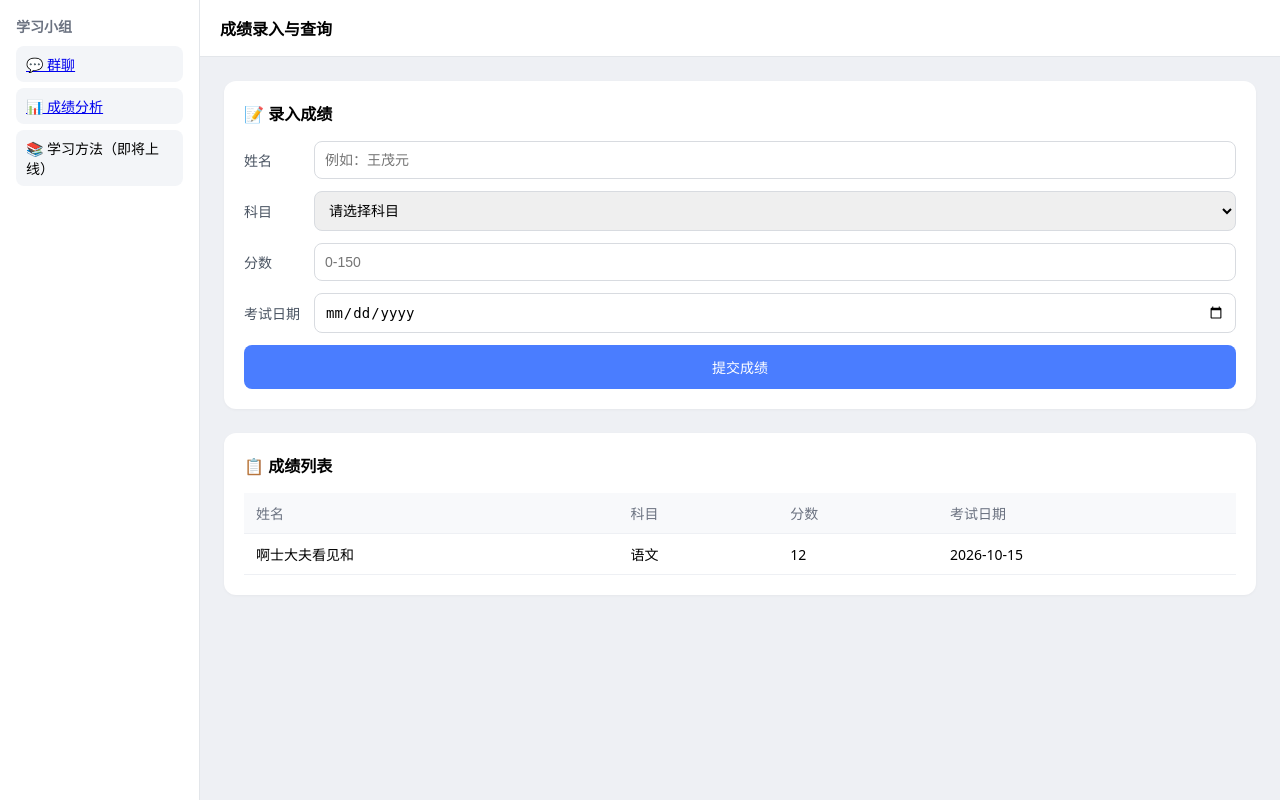
After one commit to PigJerry/StudyGroupTool, a Flask app: page /scores in a window 1280 px wide. The commit adds this page. Run offline with Flask 3, Linux system fonts and the light colour scheme; data comes from the database, SQL or seed files in the repository; both versions use the stored data as it was after the commit.

Commit message:
26.10.5成绩录入初步和登陆界面调整1

```diff
--- a/app.py
+++ b/app.py
@@ -23,7 +23,7 @@ def get_db():
 def init_db():
     conn = get_db()
     cursor = conn.cursor()
-    # 创建 messages 表
+
     cursor.execute('''
         CREATE TABLE IF NOT EXISTS messages (
             id INTEGER PRIMARY KEY AUTOINCREMENT,
@@ -32,6 +32,17 @@ def init_db():
             time TEXT NOT NULL
         )
     ''')
+
+    cursor.execute('''
+        CREATE TABLE IF NOT EXISTS scores (
+            id INTEGER PRIMARY KEY AUTOINCREMENT,
+            username TEXT NOT NULL,
+            subject TEXT NOT NULL,
+            score INTEGER NOT NULL,
+            exam_date TEXT NOT NULL
+        )
+    ''')
+
     conn.commit()
     conn.close()
 
@@ -116,5 +127,54 @@ def handle_send_message(data):
             'sid': request.sid
         })
 
+# === 成绩页面路由 ===
+@app.route('/scores')
+def scores():
+    # 返回 templates 文件夹里的 scores.html
+    return render_template('scores.html')
+
+# === 成绩数据的 API ===
+@app.route('/api/scores', methods=['GET', 'POST'])
+def api_scores():
+    conn = get_db()
+    cursor = conn.cursor()
+
+    # GET 请求：返回所有成绩数据
+    if request.method == 'GET':
+        cursor.execute('SELECT * FROM scores ORDER BY exam_date DESC, id DESC')
+        rows = cursor.fetchall()
+        conn.close()
+        # 把数据转成列表，发给前端
+        result = []
+        for row in rows:
+            result.append({
+                'id': row['id'],
+                'username': row['username'],
+                'subject': row['subject'],
+                'score': row['score'],
+                'exam_date': row['exam_date']
+            })
+        return {'data': result}
+
+    # POST 请求：接收前端提交的成绩，存入数据库
+    elif request.method == 'POST':
+        data = request.get_json()  # 获取前端发来的 JSON 数据
+        username = data.get('username')
+        subject = data.get('subject')
+        score = data.get('score')
+        exam_date = data.get('exam_date')
+
+        # 简单校验
+        if not username or not subject or score is None or not exam_date:
+            return {'status': 'error', 'msg': '请填写完整信息'}, 400
+
+        cursor.execute(
+            'INSERT INTO scores (username, subject, score, exam_date) VALUES (?, ?, ?, ?)',
+            (username, subject, score, exam_date)
+        )
+        conn.commit()
+        conn.close()
+        return {'status': 'ok', 'msg': '成绩录入成功'}
+
 if __name__ == '__main__':
     socketio.run(app, debug=True)
--- /dev/null
+++ b/static/scores.css
@@ -0,0 +1,79 @@
+/* 主内容区 */
+.content {
+    flex: 1;
+    overflow-y: auto;
+    padding: 24px;
+    display: flex;
+    flex-direction: column;
+    gap: 24px;
+}
+
+/* 表单盒子 */
+.form-box, .table-box {
+    background: #fff;
+    padding: 20px;
+    border-radius: 12px;
+    box-shadow: 0 1px 3px rgba(0,0,0,.04);
+}
+.form-box h3, .table-box h3 {
+    margin-bottom: 16px;
+    font-size: 16px;
+}
+
+/* 表单里的每一行 */
+.row {
+    display: flex;
+    align-items: center;
+    margin-bottom: 12px;
+}
+.row label {
+    width: 70px;
+    font-size: 14px;
+    color: #4b5563;
+}
+.row input, .row select {
+    flex: 1;
+    padding: 10px;
+    border: 1px solid #d8dbe0;
+    border-radius: 8px;
+    font-size: 14px;
+    outline: none;
+}
+.row input:focus, .row select:focus {
+    border-color: #4a7dff;
+}
+
+/* 提交按钮 */
+.form-box button {
+    width: 100%;
+    padding: 12px;
+    border: none;
+    border-radius: 8px;
+    background: #4a7dff;
+    color: #fff;
+    font-size: 14px;
+    cursor: pointer;
+}
+.form-box button:hover {
+    background: #3d6fe8;
+}
+
+/* 表格样式 */
+table {
+    width: 100%;
+    border-collapse: collapse;
+    font-size: 14px;
+}
+th, td {
+    padding: 10px 12px;
+    text-align: left;
+    border-bottom: 1px solid #eef0f4;
+}
+th {
+    background: #f8f9fb;
+    color: #6b7280;
+    font-weight: normal;
+}
+tr:hover {
+    background: #f8f9fb;
+}
--- /dev/null
+++ b/static/scores.js
@@ -0,0 +1,62 @@
+document.addEventListener("DOMContentLoaded", () => {
+    const form = document.getElementById("scoreForm");
+    const tableBody = document.querySelector("#scoreTable tbody");
+
+    // 1. 加载页面时，从后端拉取所有成绩
+    function loadScores() {
+        fetch('/api/scores')
+            .then(res => res.json())
+            .then(data => {
+                tableBody.innerHTML = ''; // 清空旧数据
+                if (data.data.length === 0) {
+                    tableBody.innerHTML = '<tr><td colspan="4" style="text-align:center;color:#9aa0a8;">暂无成绩记录</td></tr>';
+                    return;
+                }
+                data.data.forEach(item => {
+                    const tr = document.createElement('tr');
+                    tr.innerHTML = `
+                        <td>${item.username}</td>
+                        <td>${item.subject}</td>
+                        <td>${item.score}</td>
+                        <td>${item.exam_date}</td>
+                    `;
+                    tableBody.appendChild(tr);
+                });
+            })
+            .catch(err => console.error('加载成绩失败:', err));
+    }
+
+    // 2. 页面一打开就加载
+    loadScores();
+
+    // 3. 监听表单提交
+    form.addEventListener('submit', (e) => {
+        e.preventDefault();
+
+        // 获取表单里的值
+        const data = {
+            username: document.getElementById('s_username').value.trim(),
+            subject: document.getElementById('s_subject').value,
+            score: parseInt(document.getElementById('s_score').value),
+            exam_date: document.getElementById('s_date').value
+        };
+
+        // 发送 POST 请求给后端
+        fetch('/api/scores', {
+            method: 'POST',
+            headers: { 'Content-Type': 'application/json' },
+            body: JSON.stringify(data)
+        })
+        .then(res => res.json())
+        .then(result => {
+            if (result.status === 'ok') {
+                alert('✅ 成绩录入成功！');
+                form.reset();   // 清空表单
+                loadScores();   // 重新加载列表
+            } else {
+                alert('❌ ' + result.msg);
+            }
+        })
+        .catch(err => console.error('提交失败:', err));
+    });
+});
--- a/templates/index.html
+++ b/templates/index.html
@@ -24,6 +24,11 @@
     <div class="app hidden" id="app">
         <!-- 左侧边栏 -->
         <div class="sidebar">
+            <h3>学习小组</h3>
+            <ul style="margin-bottom: 16px;">
+                <li class="active"><a href="/">💬 群聊</a></li>
+                <li><a href="/scores">📊 成绩分析</a></li>
+            </ul>
             <h3>在线成员 <span id="count">0</span></h3>
             <ul id="users"></ul>
         </div>
--- /dev/null
+++ b/templates/scores.html
@@ -0,0 +1,86 @@
+<!DOCTYPE html>
+<html lang="zh-CN">
+<head>
+    <meta charset="UTF-8">
+    <meta name="viewport" content="width=device-width, initial-scale=1.0">
+    <title>成绩分析</title>
+    <link rel="stylesheet" href="/static/style.css">
+    <link rel="stylesheet" href="/static/scores.css">
+</head>
+<body>
+
+    <div class="app">
+        <!-- 左侧导航栏，沿用聊天室的样式，但内容换成功能菜单 -->
+        <div class="sidebar">
+            <h3>学习小组</h3>
+            <ul>
+                <li><a href="/">💬 群聊</a></li>
+                <li class="active"><a href="/scores">📊 成绩分析</a></li>
+                <li>📚 学习方法（即将上线）</li>
+            </ul>
+        </div>
+
+        <!-- 右侧主内容区 -->
+        <div class="chat">
+            <header>成绩录入与查询</header>
+
+            <div class="content">
+                <!-- 成绩录入表单 -->
+                <div class="form-box">
+                    <h3>📝 录入成绩</h3>
+                    <form id="scoreForm">
+                        <div class="row">
+                            <label>姓名</label>
+                            <input type="text" id="s_username" placeholder="例如：王茂元" required>
+                        </div>
+                        <div class="row">
+                            <label>科目</label>
+                            <select id="s_subject" required>
+                                <option value="">请选择科目</option>
+                                <option value="语文">语文</option>
+                                <option value="数学">数学</option>
+                                <option value="英语">英语</option>
+                                <option value="物理">物理</option>
+                                <option value="化学">化学</option>
+                                <option value="生物">生物</option>
+                                <option value="政治">政治</option>
+                                <option value="历史">历史</option>
+                                <option value="地理">地理</option>
+                            </select>
+                        </div>
+                        <div class="row">
+                            <label>分数</label>
+                            <input type="number" id="s_score" min="0" max="150" placeholder="0-150" required>
+                        </div>
+                        <div class="row">
+                            <label>考试日期</label>
+                            <input type="date" id="s_date" required>
+                        </div>
+                        <button type="submit">提交成绩</button>
+                    </form>
+                </div>
+
+                <!-- 成绩展示表格 -->
+                <div class="table-box">
+                    <h3>📋 成绩列表</h3>
+                    <table id="scoreTable">
+                        <thead>
+                            <tr>
+                                <th>姓名</th>
+                                <th>科目</th>
+                                <th>分数</th>
+                                <th>考试日期</th>
+                            </tr>
+                        </thead>
+                        <tbody>
+                            <!-- 数据由 JS 动态填充 -->
+                        </tbody>
+                    </table>
+                </div>
+            </div>
+        </div>
+    </div>
+
+    <script src="/static/scores.js"></script>
+</body>
+</html>
```
Also changed, not shown: static/script.js (+21 -3 lines), chat.db.
